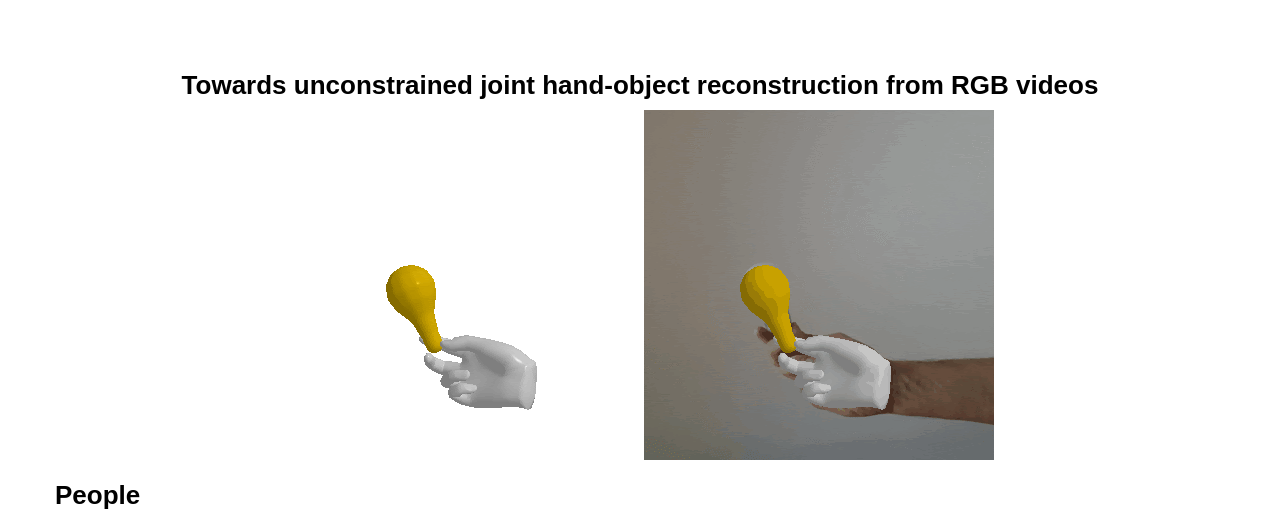
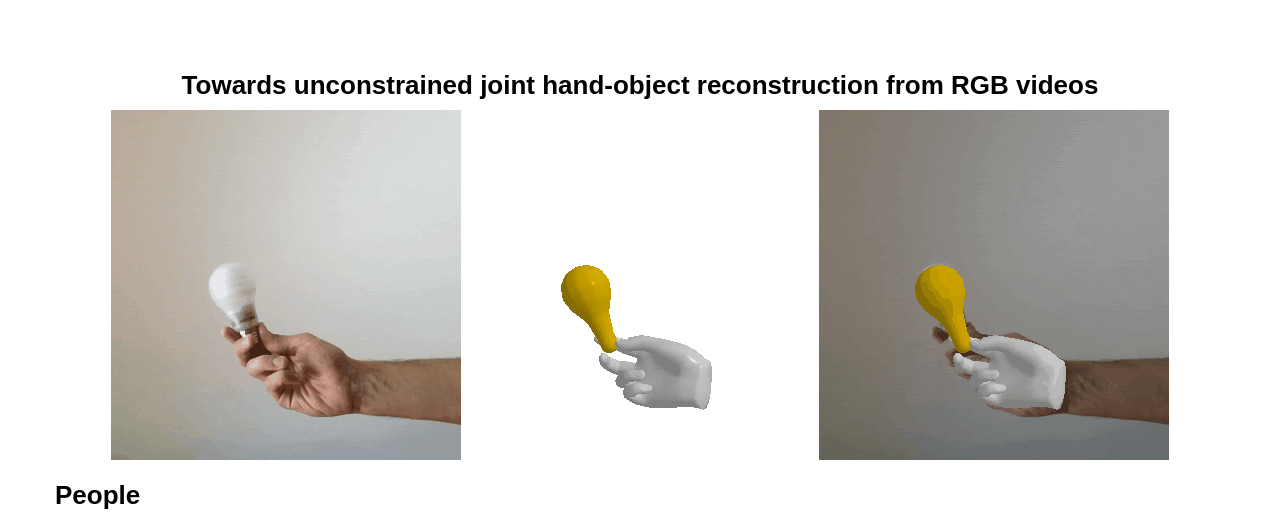
Before and after one commit to hassony2/hassony2.github.io, a plain HTML site: page homan.html in a window 1280 px wide. Shown: the top 516 px of the page. Drawn offline with Linux system fonts and the light colour scheme; files that its build step writes are made by us from their sources; a web font is replaced by a local one.

Commit message:
Update homan.html

```diff
--- a/homan.html
+++ b/homan.html
@@ -21,8 +21,7 @@
       </div>
 
       <center>
-	      <img src="homanimages/5900_in.
-                  " title="" style="max-width:35%;vertical-align:top" />
+	      <img src="homanimages/5900_in.gif" title="" style="max-width:35%;vertical-align:top" />
         <img src="homanimages/0011.gif" title="" style="max-width:35%;vertical-align:top" />
          <img src="homanimages/5900_cam.gif" title="" style="max-width:35%;vertical-align:top" />
       </center>
```
